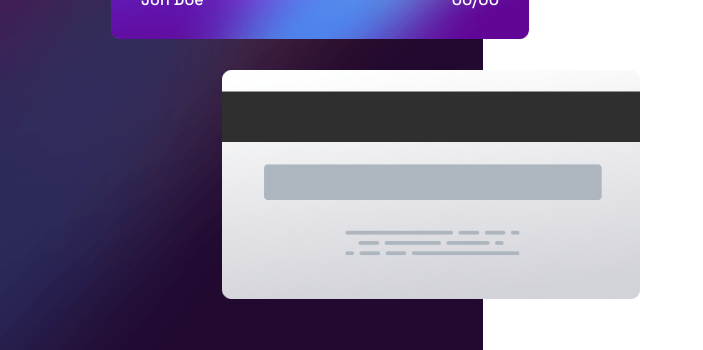
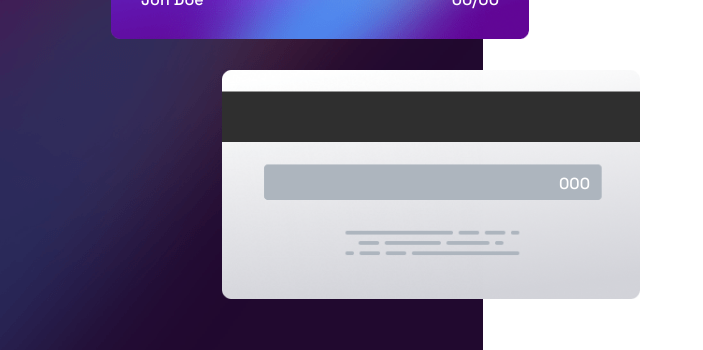
Before and after one commit to lucasfeklein/card-form, a React (Vite) app: page / in a window 1280 px wide. Shown: the part 345-695 px from the top of the page, without its empty margins (0-703 px from the left). Built offline with nearby package versions, Linux system fonts and the light colour scheme.

Commit message:
text in cards styles

```diff
--- a/src/App.tsx
+++ b/src/App.tsx
@@ -2,7 +2,7 @@ function App() {
   return (
     <div className="container">
       <div className="cards-container">
-        <div className="front-card color-white">
+        <div className="front-card">
           <img src="./card-logo.svg" width={80} />
           <p className="card-number">0000 0000 0000 0000</p>
           <div style={{ display: "flex", justifyContent: "space-between" }}>
@@ -10,7 +10,9 @@ function App() {
             <p>00/00</p>
           </div>
         </div>
-        <div className="back-card"></div>
+        <div className="back-card">
+          <p className="cvv-number">000</p>
+        </div>
       </div>
       <div></div>
     </div>
--- a/src/index.css
+++ b/src/index.css
@@ -32,6 +32,7 @@ body {
   background-repeat: no-repeat;
   width: 418px;
   height: 230px;
+  color: white;
 }
 
 .front-card {
@@ -45,6 +46,7 @@ body {
 .back-card {
   background-image: url("/bg-card-back.png");
   align-self: flex-end;
+  position: relative;
 }
 
 .color-white {
@@ -55,3 +57,9 @@ body {
   font-size: 32px;
   margin-top: 30px;
 }
+
+.cvv-number {
+  position: absolute;
+  top: 103px;
+  right: 50px;
+}
```
